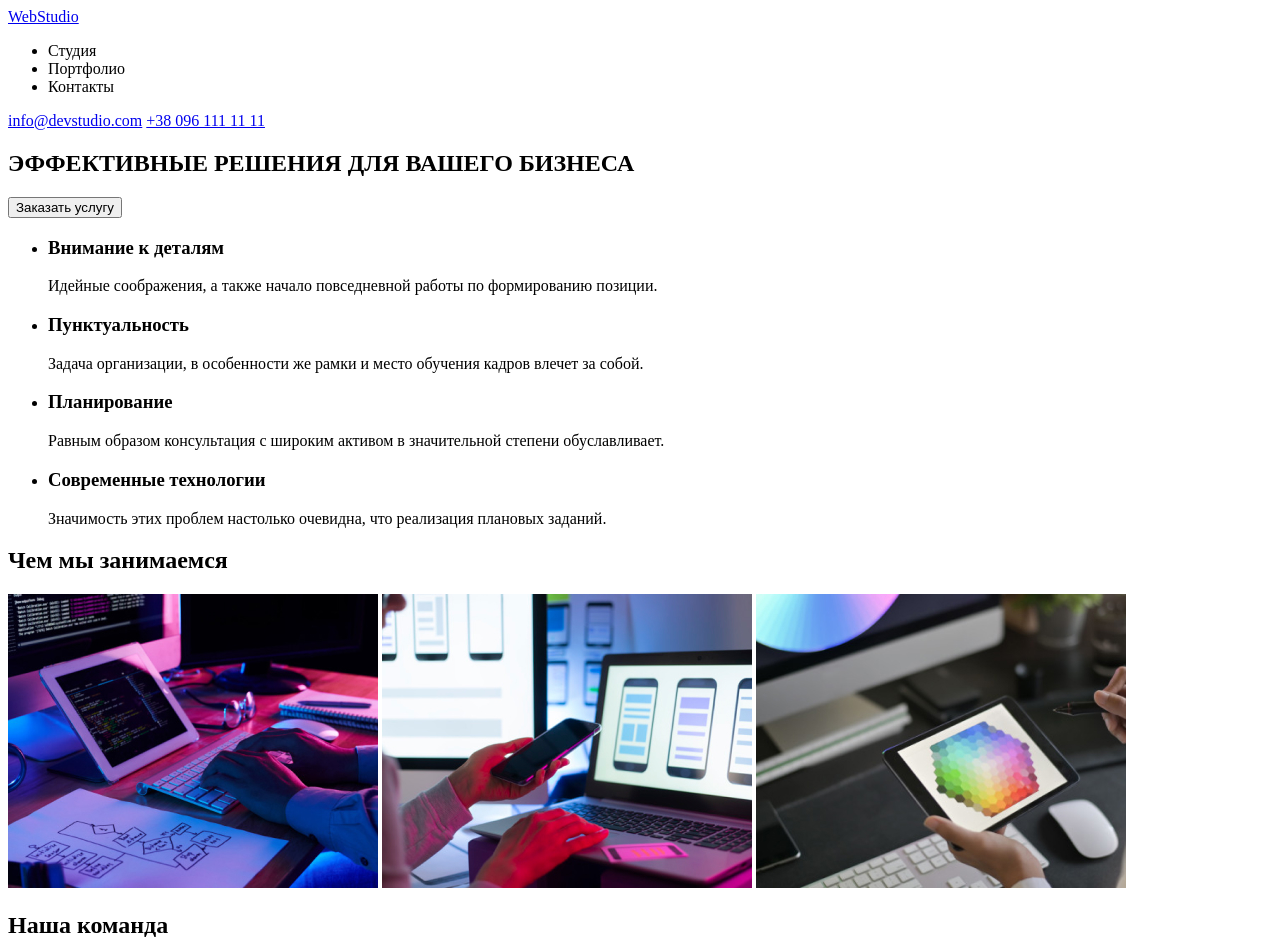
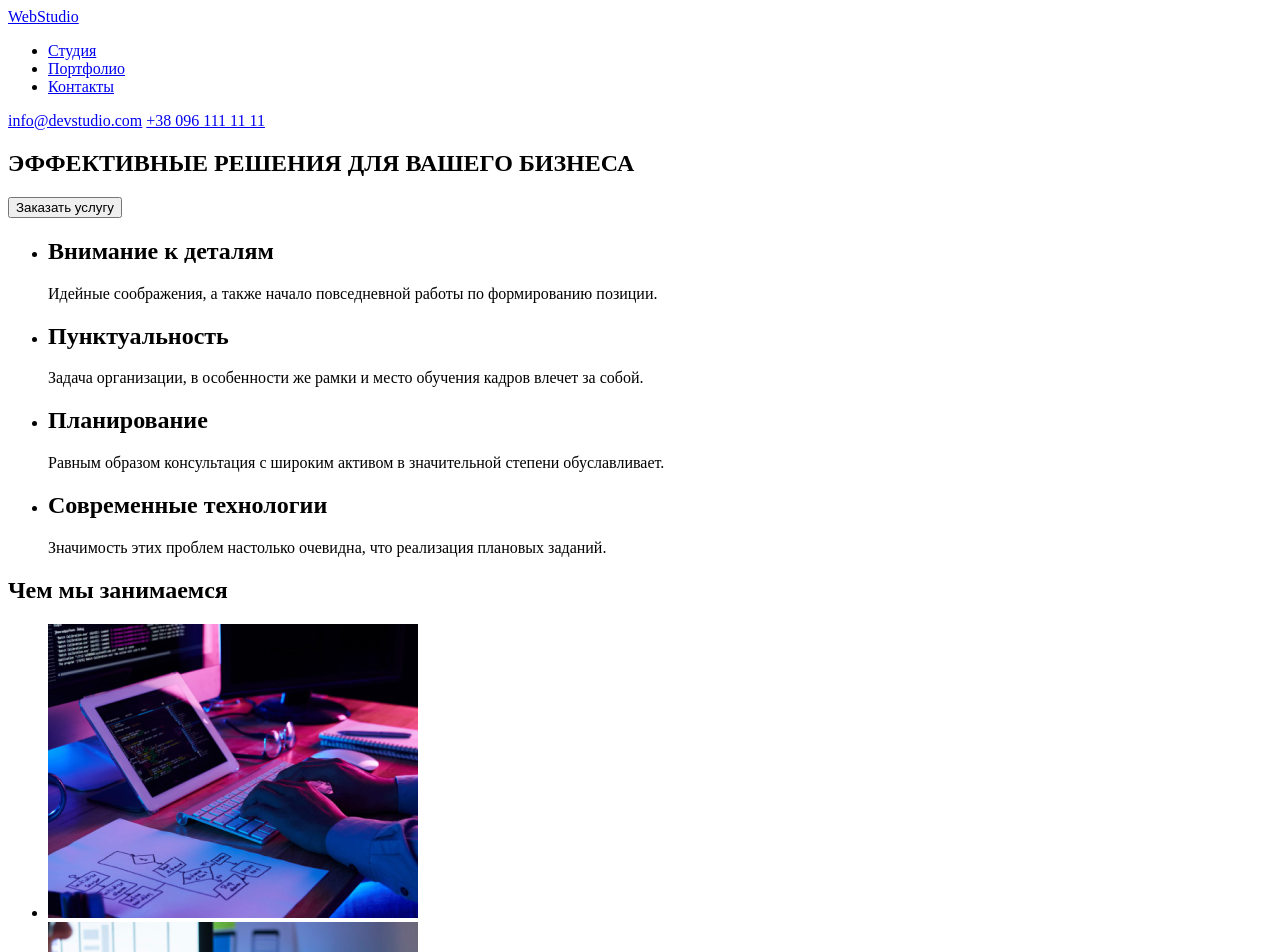
Before and after one commit to Aleonaa/goit-markup-hw-01, a plain HTML site: page index.html in a window 1280 px wide. Shown: the top 952 px of the page. Drawn offline with Linux system fonts and the light colour scheme.

Commit message:
Исправленная html разметка для дз1
Исправила ошибки

```diff
--- a/index.html
+++ b/index.html
@@ -10,9 +10,15 @@
         <nav>
         <a href="/" aria-label="логотип сайта"> WebStudio</a>
         <ul>
-            <li><a href=""></a> Студия</li>
-            <li><a href=""></a> Портфолио</li>
-            <li><a href=""></a> Контакты</li>
+            <li>
+                <a href="#">Студия</a>
+            </li>
+            <li>
+                <a href="#">Портфолио</a>
+             </li>
+            <li>
+                <a href="#">Контакты</a>
+            </li>
         </ul>
         </nav>
         <a href="mailto:info@devstudio.com">info@devstudio.com</a>
@@ -28,26 +34,37 @@
         <section>
             <ul>
                 <li>
-                    <h3>Внимание к деталям</h3>
+                    <h2>Внимание к деталям</h2>
                     <p>Идейные соображения, а также начало повседневной работы по формированию позиции.</p>
                 </li>
                 <li>
-                    <h3>Пунктуальность</h3>
+                    <h2>Пунктуальность</h2>
                     <p>Задача организации, в особенности же рамки и место обучения кадров влечет за собой.</p>
                 </li>
                 <li>
-                    <h3>Планирование</h3>
+                    <h2>Планирование</h2>
                     <p>Равным образом консультация с широким активом в значительной степени обуславливает.</p>
                 </li>
                 <li>
-                    <h3>Современные технологии</h3>
+                    <h2>Современные технологии</h2>
                     <p>Значимость этих проблем настолько очевидна, что реализация плановых заданий.</p>
                 </li>
             </ul>
+            </section>
+            <!--Gallery-->
+        <section>
             <h2>Чем мы занимаемся</h2>
-            <img src="img/img.jpg" alt="программист за компьютером " width="370" height="294" >
-            <img src="img/img-1.jpg" alt="программист за компьютером " width="370" height="294">
-            <img src="img/img-2.jpg" alt="программист за компьютером" width="370" height="294">
+            <ul>
+                <li>
+                    <img src="img/img.jpg" alt="программист за компьютером " width="370" height="294" >
+                </li>
+                <li>
+                    <img src="img/img-1.jpg" alt="программист за компьютером " width="370" height="294">
+                </li>
+                <li>
+                    <img src="img/img-2.jpg" alt="программист за компьютером" width="370" height="294">
+                </li>
+            </ul>
         </section>
         <!--Team-->
         <section>
```
